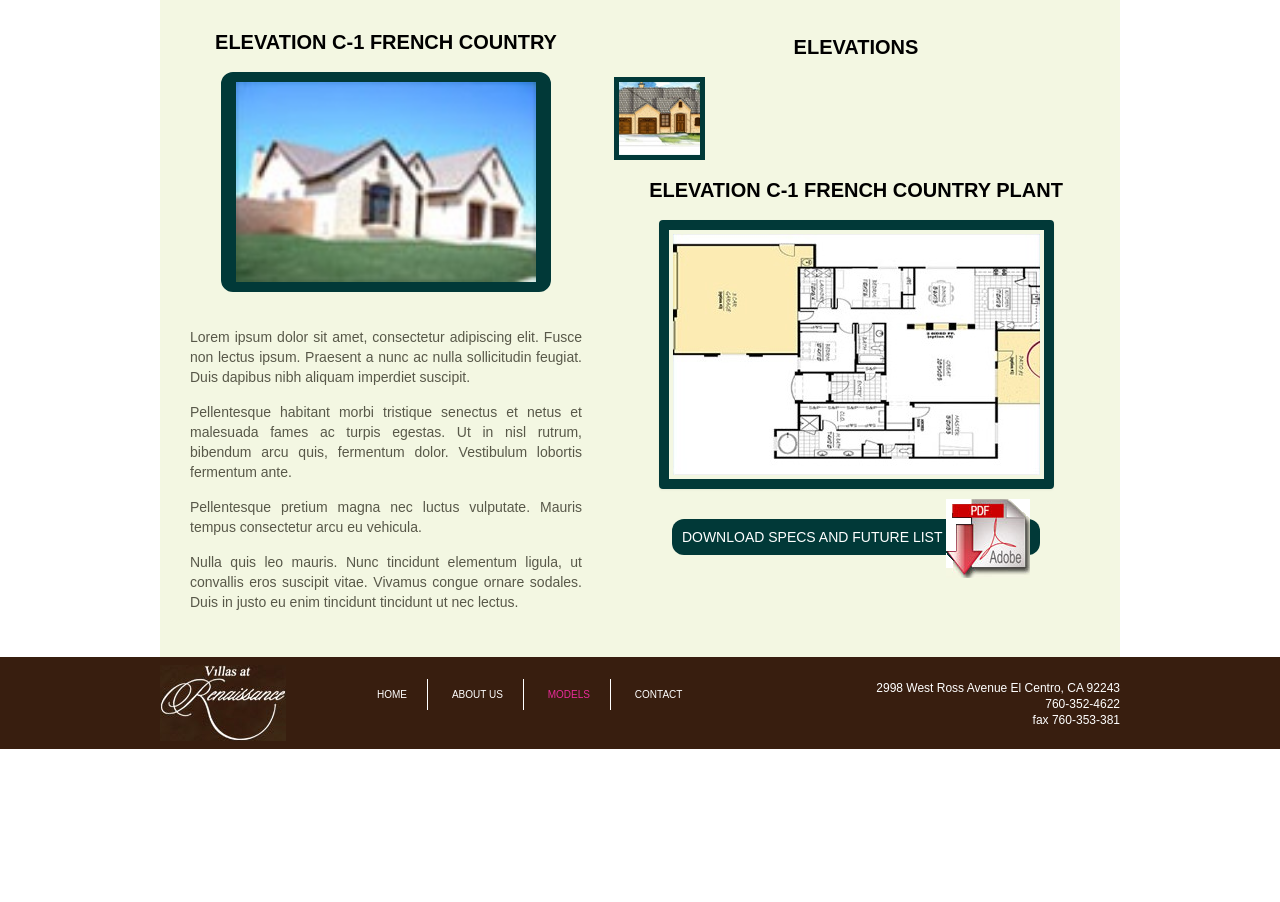
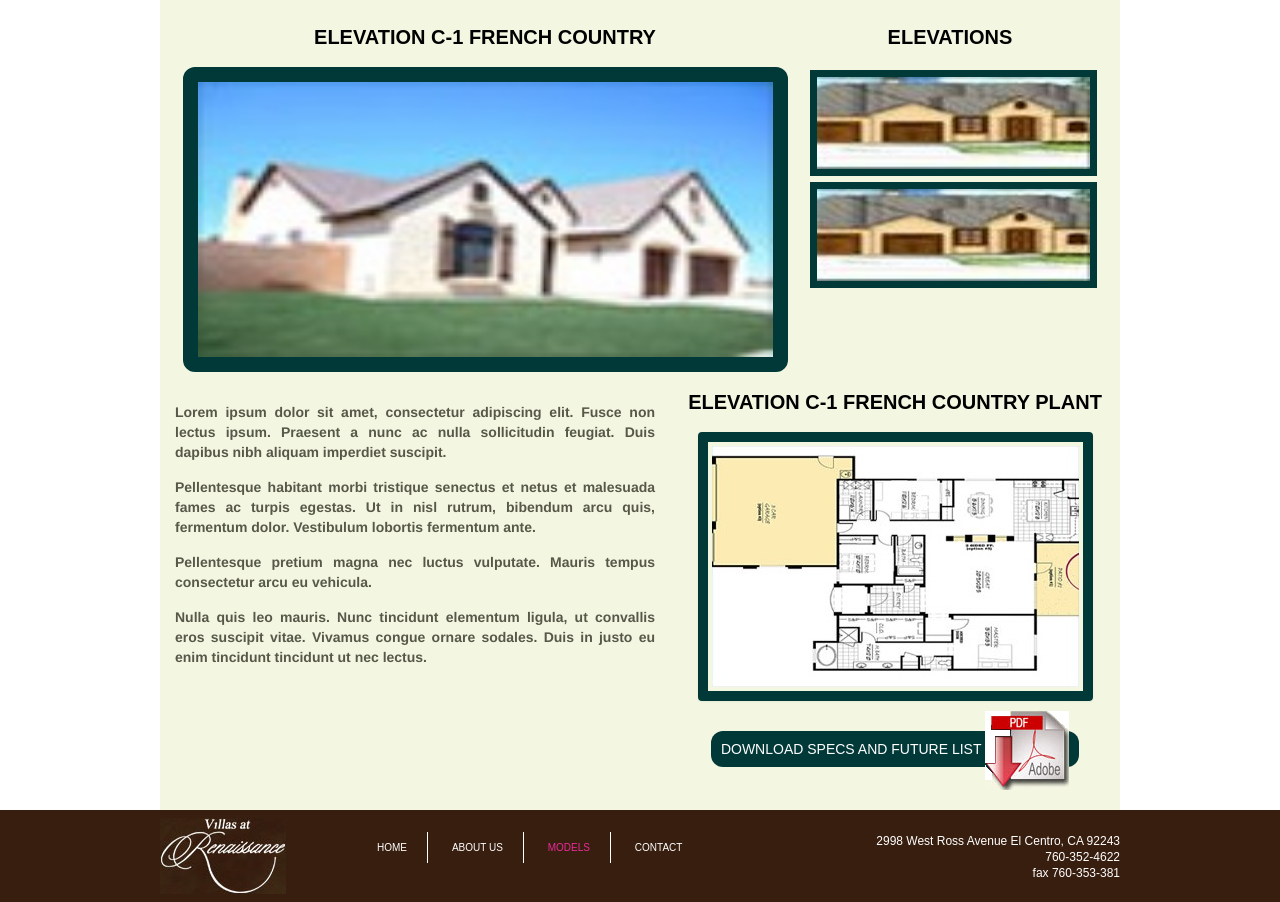
Before and after one commit to josue-gonzalez/renaissance, a plain HTML site: page models.html in a window 1280 px wide. Shown: the part 599-1501 px from the top of the page. Before the commit the page ends 1348 px from the top, so only its background shows below. Drawn offline with Linux system fonts and the light colour scheme.

Commit message:
Actualización models.html

```diff
--- a/css/layout.css
+++ b/css/layout.css
@@ -118,8 +118,24 @@ h3{
 	padding:5px 30px 30px;
 	float:left;
 }
-#elevation-thumbnails{
-	text-align:left;
+#slideshow2-section{
+	width:650px;
+}
+#elevation-section{
+	width:280px;
+}
+#description-section{
+	width:480px;
+	padding:15px;
+	font-weight:700;
+	text-align:justify;
+}
+#plant-section{
+	width:450px;
+	text-align:center;
+}
+#slideshow2-section, #elevation-section, #description-section, #plant-section{
+	float:left;
 }
 #blueprint{
 	margin:10px auto;
@@ -185,10 +201,10 @@ textarea{
 }
 
 .elevation_thumbnail{
-	border:5px solid #013938;
-	display:inline;
-	width:81px;
-	height:73px;
+	border:7px solid #013938;
+	width:273px;
+	height:92px;
+	margin:3px auto;
 }
 
 .slider2_thumbnail{
--- a/css/slideshow.css
+++ b/css/slideshow.css
@@ -14,15 +14,12 @@
 	background-color:#FFF;
 }
 .slideshow2, .slideshow2 img{
-	width:300px;
-	height:200px;
+	width:575px;
+	height:275px;
 }
 .slideshow2{
 	margin:auto;
-	border-top:10px solid #013938;
-	border-bottom:10px solid #013938;
-	border-left:15px solid #013938;
-	border-right:15px solid #013938;
+	border:15px solid #013938;
 	-moz-border-radius: 12px;
 	-webkit-border-radius: 12px;
 	border-radius: 12px;
--- a/models.html
+++ b/models.html
@@ -1,6 +1,7 @@
 <!doctype html>
 <html>
 	<head>
+
 		<meta charset="utf-8">
 		<link rel="stylesheet" type="text/css" href="css/reset.css">
 		<link rel="stylesheet" type="text/css" href="css/bootstrap.min.css">
@@ -68,32 +69,38 @@
 								</nav>
 							</div>
 						</header>
-						<div id="article-container">
+						<div id="top-half">
+							<section id="slideshow2-section">
 							<header>
 								<h3>ELEVATION C-1 FRENCH COUNTRY</h3>
 							</header>
-							<section>
 								<div class="slideshow2">
 									<img src="img/thumbnail_house_5.jpg" alt="thumbnail house 5">
 									<img src="img/thumbnail_house_5.jpg" alt="thumbnail house 5">
 								</div>
 							</section>
-							<br class="clear">
-							<p>Lorem ipsum dolor sit amet, consectetur adipiscing elit. Fusce non lectus ipsum. Praesent a nunc ac nulla sollicitudin feugiat. Duis dapibus nibh aliquam imperdiet suscipit.</p>
-							<p>Pellentesque habitant morbi tristique senectus et netus et malesuada fames ac turpis egestas. Ut in nisl rutrum, bibendum arcu quis, fermentum dolor. Vestibulum lobortis fermentum ante.</p>
-							<p>Pellentesque pretium magna nec luctus vulputate. Mauris tempus consectetur arcu eu vehicula.</p>
-							<p>Nulla quis leo mauris. Nunc tincidunt elementum ligula, ut convallis eros suscipit vitae. Vivamus congue ornare sodales. Duis in justo eu enim tincidunt tincidunt ut nec lectus.</p>
-						</div>
-					</article>
-					<aside id="details-aside">
+							<section id="elevation-section">
 							<header>
 								<h3 id="header-elevations">ELEVATIONS</h3>
 							</header>
 								<div id="elevation-thumbnails">
 									<figure>
-								<img class="elevation_thumbnail" src="img/thumbnail_elevation_5.jpg" alt="Elevation 5">
+										<img class="elevation_thumbnail" src="img/elev_thumb5.jpg" alt="Elevation 5">
+										<img class="elevation_thumbnail" src="img/elev_thumb5.jpg" alt="Elevation 5">
 									</figure>
 								</div>
+							</section>
+							<br class="clear">
+						</div>
+						<!--<aside id="details-aside">-->
+						<div id="bottom-half">
+							<section id="description-section">
+								<p>Lorem ipsum dolor sit amet, consectetur adipiscing elit. Fusce non lectus ipsum. Praesent a nunc ac nulla sollicitudin feugiat. Duis dapibus nibh aliquam imperdiet suscipit.</p>
+								<p>Pellentesque habitant morbi tristique senectus et netus et malesuada fames ac turpis egestas. Ut in nisl rutrum, bibendum arcu quis, fermentum dolor. Vestibulum lobortis fermentum ante.</p>
+								<p>Pellentesque pretium magna nec luctus vulputate. Mauris tempus consectetur arcu eu vehicula.</p>
+								<p>Nulla quis leo mauris. Nunc tincidunt elementum ligula, ut convallis eros suscipit vitae. Vivamus congue ornare sodales. Duis in justo eu enim tincidunt tincidunt ut nec lectus.</p>
+							</section>
+							<section id="plant-section">
 								<header>
 									<h3>ELEVATION C-1 FRENCH COUNTRY PLANT</h3>
 								</header>
@@ -101,8 +108,12 @@
 									<img class="thumbnail" id="blueprint" src="img/blueprint_5.jpg" alt="Elevation C-1 French Country Plant" width="367" height="241">
 								</figure>
 								<a id="download_link" href="pdf/plant5.pdf">DOWNLOAD SPECS AND FUTURE LIST <img src="img/pdf.png" alt="Download PDF" width="84" height="79"></a>
-					</aside>
+							</section>
 							<br class="clear">
+						</div>
+						<!--</aside>-->
+					<br class="clear">
+					</article>
 				</section>
 			</div>
 			<footer id="footer">
```
Also changed, not shown: img/elev_thumb5.jpg (added). Lines whose indentation alone changed are shown as unchanged.
